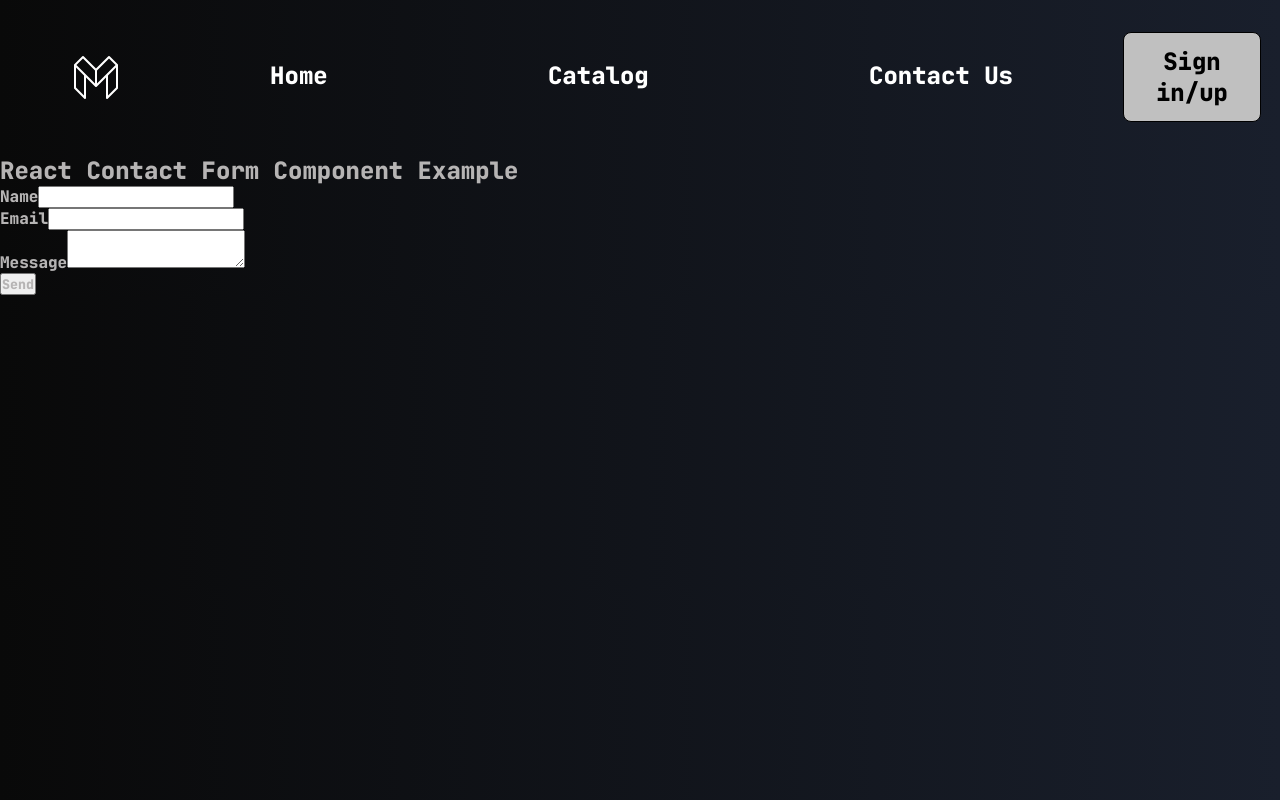
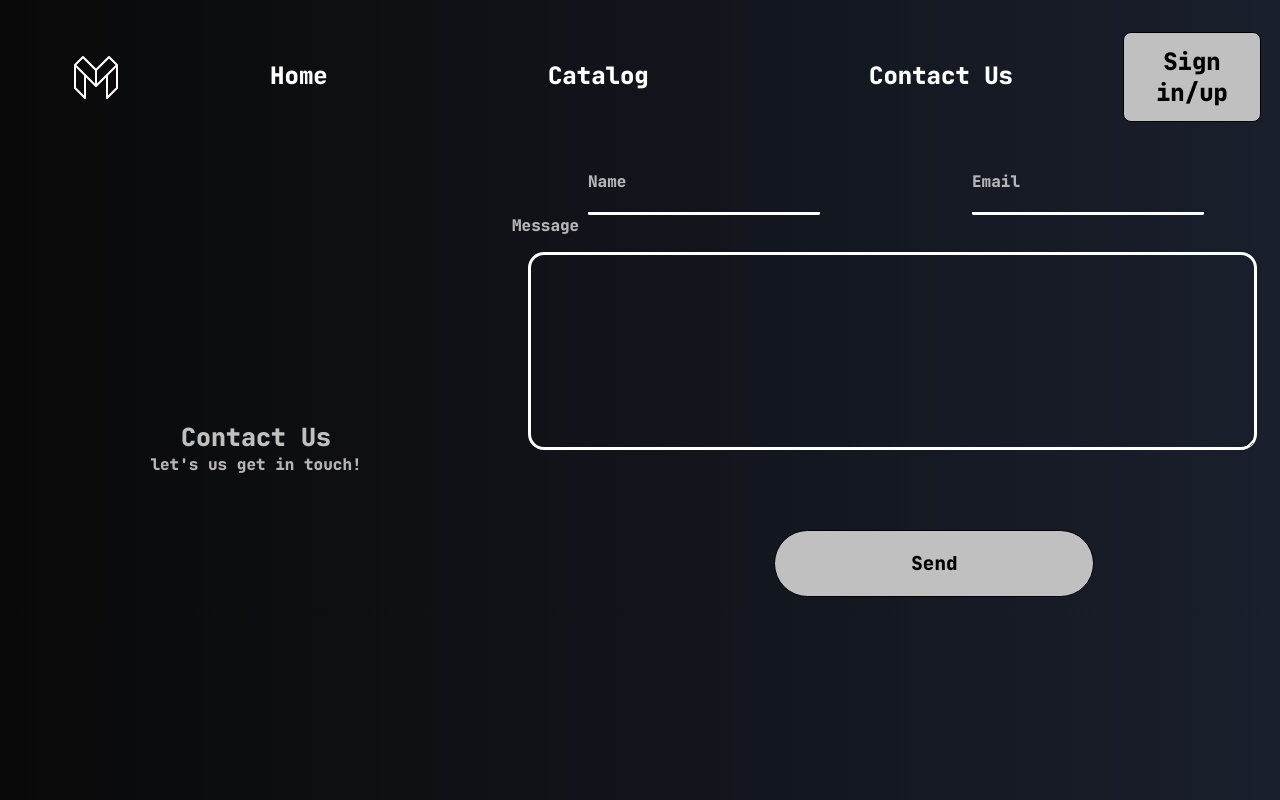
Before and after one commit to MysticalDawn/SWE363-Project, a React (Vite) app in the folder client/: page /contact in a window 1280 px wide. Built offline with nearby package versions, Linux system fonts and the light colour scheme.

Commit message:
Needs a little bit of modification

```diff
--- a/client/src/pages/contact_us.jsx
+++ b/client/src/pages/contact_us.jsx
@@ -1,47 +1,41 @@
-import { CustomNav } from "../components/custom_nav.jsx";
-import React from "react";
+import "../styles/contact_us.css";
+import  {CustomNav} from "../components/custom_nav";
 export const ContactUs = () => {
-  const [formStatus, setFormStatus] = React.useState("Send");
-  const onSubmit = (e) => {
-    e.preventDefault();
-    setFormStatus("Submitting...");
-    const { name, email, message } = e.target.elements;
-    let conFom = {
-      name: name.value,
-      email: email.value,
-      message: message.value,
-    };
-    console.log(conFom);
-  };
   return (
     <>
-      <CustomNav />
-      <div className="container mt-5">
-        <h2 className="mb-3">React Contact Form Component Example</h2>
-        <form onSubmit={onSubmit}>
-          <div className="mb-3">
-            <label className="form-label" htmlFor="name">
-              Name
-            </label>
-            <input className="form-control" type="text" id="name" required />
+    <CustomNav></CustomNav>
+    <div className="contact-wrapper">
+      <div className="contact-left-section">
+        <h3>Contact Us</h3>
+        <p>let's us get in touch!</p>
+      </div>
+      <div className="contact-right-section">
+        <form className="contactUs-form">
+          <div className="name-email-contact">
+            <div className="name-contact">
+              <label htmlFor="name">Name</label>
+              <input type="text" name="name" className="contactUs-name-input" />
+            </div>
+            <div className="email-contact">
+              <label htmlFor="email">Email</label>
+              <input
+                type="email"
+                name="email"
+                className="contactUs-email-input"
+              />
+            </div>
           </div>
-          <div className="mb-3">
-            <label className="form-label" htmlFor="email">
-              Email
-            </label>
-            <input className="form-control" type="email" id="email" required />
+          <div className="message-contact">
+            <label htmlFor="message">Message</label>
+            <textarea
+              name="message"
+              className="contactUs-message-input"
+            ></textarea>
           </div>
-          <div className="mb-3">
-            <label className="form-label" htmlFor="message">
-              Message
-            </label>
-            <textarea className="form-control" id="message" required />
-          </div>
-          <button className="btn btn-danger" type="submit">
-            {formStatus}
-          </button>
+          <button className="login-btn">Send</button>
         </form>
       </div>
+    </div>
     </>
   );
 };
--- /dev/null
+++ b/client/src/styles/contact_us.css
@@ -0,0 +1,118 @@
+.contact-wrapper {
+  display: flex;
+  width: 100%;
+  height: 100%;
+}
+
+.contact-left-section {
+  display: flex;
+  flex-direction: column;
+  justify-content: center;
+  align-items: center;
+  width: 40%;
+}
+
+.contact-right-section {
+  width: 60%;
+  height: 100%;
+  display: flex;
+  flex-direction: column;
+  align-items: center;
+}
+
+.contactUs-form {
+  width: 100%;
+  height: 100%;
+  display: flex;
+  flex-direction: column;
+  align-items: center;
+  padding: 1rem;
+}
+
+.name-email-contact {
+  display: flex;
+  width: 100%;
+  height: 100%;
+  justify-content: space-around;
+}
+
+.name-contact {
+  display: flex;
+  flex-direction: column;
+  align-items: start;
+  align-content: center;
+}
+
+.email-contact {
+  display: flex;
+  flex-direction: column;
+  align-items: start;
+  align-content: center;
+}
+
+.contactUs-email-input {
+  height: fit-content;
+  border-radius: 0.1rem;
+  border-top: none;
+  border-left: none;
+  border-right: none;
+  border-bottom: solid white;
+  outline: none;
+  padding-left: 1rem;
+  font-size: 15px;
+  font-family: "JetBrains Mono", monospace;
+  background-color: transparent;
+  color: silver;
+  transition: box-shadow 0.3s;
+}
+
+.contactUs-email-input:focus {
+  box-shadow: 0 3px 0 0 white;
+}
+
+.contactUs-name-input {
+  height: fit-content;
+  border-radius: 0.1rem;
+  border-top: none;
+  border-left: none;
+  border-right: none;
+  border-bottom: solid white;
+  outline: none;
+  padding-left: 1rem;
+  font-size: 15px;
+  font-family: "JetBrains Mono", monospace;
+  background-color: transparent;
+  color: silver;
+  transition: box-shadow 0.3s;
+}
+
+.contactUs-name-input:focus {
+  box-shadow: 0 3px 0 0 white;
+}
+
+.message-contact {
+  display: flex;
+  flex-direction: column;
+  width: 100%;
+  align-items: start;
+  align-content: center;
+}
+
+.contactUs-message-input {
+  height: 10rem;
+  width: 90%;
+  border-radius: 1rem;
+  border: solid white;
+  outline: none;
+  padding-left: 1rem;
+  padding: 1rem;
+  margin: 1rem;
+  font-size: 15px;
+  font-family: "JetBrains Mono", monospace;
+  background-color: transparent;
+  color: silver;
+  -webkit-border-radius: 1rem;
+  -moz-border-radius: 1rem;
+  -ms-border-radius: 1rem;
+  -o-border-radius: 1rem;
+}
```
